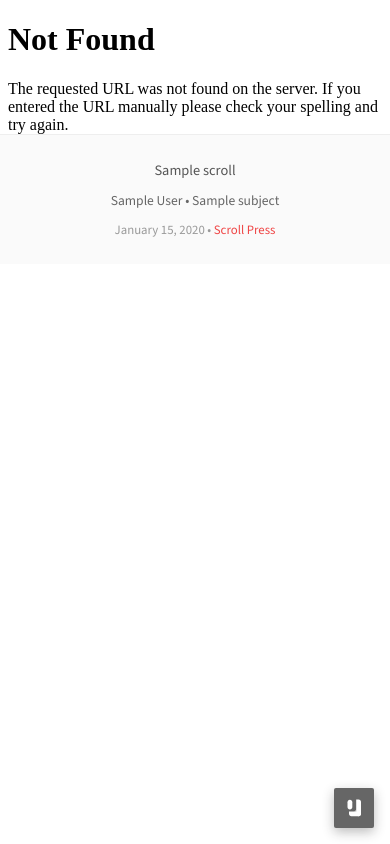
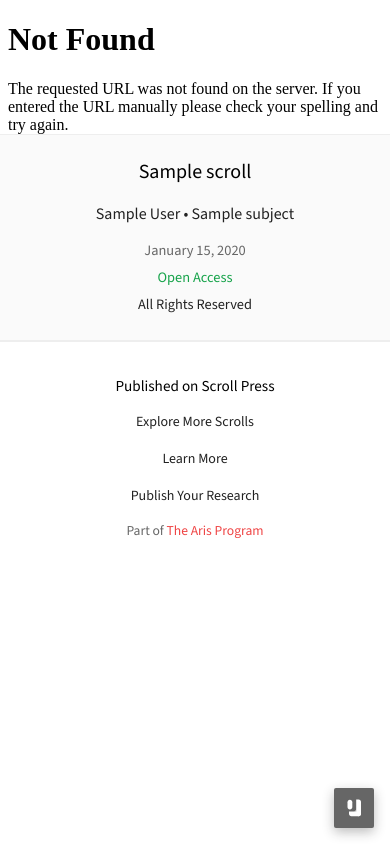
Before and after one commit to aris-pub/press, a Python web app: template app/templates/scroll.html in a window 390 px wide. Run offline with Jinja, Linux system fonts and the light colour scheme; the template is opened without the code that fills it: most values are stand-ins (such as "Sample title", 1, 10 or a date in 2020).

Commit message:
Implement strategic footer refresh with two-section design
Split scroll page footer into article metadata and platform attribution
sections following endorsed brands strategy and CMO recommendations.

Article Metadata Section:
- Display title, authors, subject with clear hierarchy
- Add Open Access badge and CC BY 4.0 license links
- Show publication date with proper spacing

Platform Attribution Section:
- "Published on Scroll Press" branding
- Strategic CTAs: Explore More Scrolls • Learn More • Publish Your Research
- Aris Program endorsement with coral link to aris.pub

Design Features:
- Two-tier background (gray metadata, white attribution)
- Clean color palette (green for Open Access, coral for Aris)
- Full dark mode support
- Mobile responsive with hidden bullets and vertical stacking
- Comprehensive E2E test coverage (6 tests)

Follows endorsed brands strategy where Scroll Press is the sub-brand
and Aris Program provides ecosystem credibility.

🤖 Generated with [Claude Code](https://claude.com/claude-code)

Co-Authored-By: Claude <noreply@anthropic.com>

```diff
--- a/app/templates/scroll.html
+++ b/app/templates/scroll.html
@@ -52,19 +52,39 @@
     ></iframe>
   </div>
 
-  <footer class="scroll-attribution">
-    <div class="attribution-title">
-      {% if scroll.title | length > 60 %}
-        {{ scroll.title[:60] }}...
+  <!-- Article Metadata Section -->
+  <section class="scroll-metadata">
+    <h2 class="metadata-title">{{ scroll.title }}</h2>
+    <div class="metadata-authors">
+      {{ scroll.authors }} • {{ scroll.subject.name }}
+    </div>
+    <div class="metadata-info">
+      <span>{{ scroll.created_at.strftime('%B %d, %Y') }}</span>
+      <span class="metadata-separator">•</span>
+      <span class="open-access-badge">Open Access</span>
+      <span class="metadata-separator">•</span>
+      {% if scroll.license == 'cc-by-4.0' %}
+        <a href="https://creativecommons.org/licenses/by/4.0/" target="_blank" rel="noopener noreferrer" class="license-link">CC BY 4.0</a>
       {% else %}
-        {{ scroll.title }}
+        <span class="license-text">All Rights Reserved</span>
       {% endif %}
     </div>
-    <div class="attribution-meta">
-      {{ scroll.authors }} • {{ scroll.subject.name }}
+  </section>
+
+  <!-- Platform Attribution Section -->
+  <footer class="scroll-platform">
+    <div class="platform-branding">
+      <a href="/" class="platform-link">Published on Scroll Press</a>
     </div>
-    <div class="attribution-footer">
-      {{ scroll.created_at.strftime('%B %d, %Y') }} • <a href="/" class="attribution-link">Scroll Press</a>
+    <div class="platform-ctas">
+      <a href="/" class="platform-cta">Explore More Scrolls</a>
+      <span class="cta-separator">•</span>
+      <a href="/about" class="platform-cta">Learn More</a>
+      <span class="cta-separator">•</span>
+      <a href="/upload" class="platform-cta">Publish Your Research</a>
+    </div>
+    <div class="platform-endorsement">
+      Part of <a href="https://aris.pub" target="_blank" rel="noopener noreferrer" class="aris-link">The Aris Program</a>
     </div>
   </footer>
 
@@ -167,42 +187,172 @@
   to { transform: rotate(360deg); }
 }
 
-.scroll-attribution {
-  padding: 1.5rem;
+/* Article Metadata Section */
+.scroll-metadata {
+  padding: 3rem 1.5rem;
   background: var(--gray-bg-light);
   border-top: 1px solid var(--border-light);
-  font-size: 0.85rem;
+  text-align: center;
+}
+
+.metadata-title {
+  font-size: 1.2rem;
+  font-weight: 500;
+  color: var(--black);
+  margin: 0 0 1rem 0;
+  line-height: 1.3;
+}
+
+.metadata-authors {
+  font-size: 1rem;
+  color: var(--gray-dark);
+  margin-bottom: 0.75rem;
+}
+
+.metadata-info {
+  font-size: 0.9rem;
   color: var(--gray);
+  display: flex;
+  align-items: center;
+  justify-content: center;
+  flex-wrap: wrap;
+  gap: 0.5rem;
+}
+
+.metadata-separator {
+  color: var(--gray-light);
+}
+
+.open-access-badge {
+  color: #16a34a;
+  font-weight: 500;
+}
+
+.license-link {
+  color: var(--gray);
+  text-decoration: none;
+  font-weight: 400;
+}
+
+.license-link:hover {
+  color: var(--gray-dark);
+  text-decoration: underline;
+}
+
+.license-text {
+  color: var(--gray-dark);
+  font-weight: 500;
+}
+
+/* Platform Attribution Section */
+.scroll-platform {
+  padding: 3rem 1.5rem 5rem;
+  background: var(--white);
+  border-top: 2px solid var(--border-light);
   text-align: center;
   display: flex;
   flex-direction: column;
-  gap: 0.5rem;
+  gap: 0.35rem;
 }
 
-.attribution-title {
-  font-size: 0.9rem;
-  font-weight: 500;
-  color: var(--gray-medium);
+.platform-branding {
+  font-size: 0.95rem;
 }
 
-.attribution-meta {
+.platform-link {
+  color: var(--black);
+  text-decoration: none;
+  font-weight: 500;
+}
+
+.platform-link:hover {
+  color: var(--red);
+}
+
+.platform-endorsement {
   font-size: 0.85rem;
   color: var(--gray);
 }
 
-.attribution-footer {
-  font-size: 0.8rem;
-  color: var(--gray-light);
-}
-
-.attribution-link {
+.aris-link {
   color: var(--red);
   text-decoration: none;
 }
 
-.attribution-link:hover {
+.aris-link:hover {
   color: var(--red-dark);
   text-decoration: underline;
+}
+
+.platform-ctas {
+  display: flex;
+  gap: 0.75rem;
+  justify-content: center;
+  flex-wrap: wrap;
+  align-items: center;
+}
+
+.cta-separator {
+  color: var(--gray-light);
+  font-size: 0.875rem;
+}
+
+.platform-cta {
+  color: var(--gray-dark);
+  text-decoration: none;
+  font-size: 0.875rem;
+  font-weight: 400;
+  transition: color 0.2s;
+  line-height: 1.2;
+  padding: 0.25rem 0;
+}
+
+.platform-cta:hover {
+  color: var(--red);
+  text-decoration: underline;
+}
+
+/* Dark mode support */
+[data-theme="dark"] .scroll-metadata {
+  background: var(--gray-darker);
+  border-top-color: var(--border-dark);
+}
+
+[data-theme="dark"] .metadata-title {
+  color: var(--white);
+}
+
+[data-theme="dark"] .metadata-authors {
+  color: var(--gray-lighter);
+}
+
+[data-theme="dark"] .metadata-info {
+  color: var(--gray-lighter);
+}
+
+[data-theme="dark"] .open-access-badge {
+  color: #4ade80;
+}
+
+[data-theme="dark"] .license-text {
+  color: var(--gray-lighter);
+}
+
+[data-theme="dark"] .scroll-platform {
+  background: #1a1a1a;
+  border-top-color: var(--border-dark);
+}
+
+[data-theme="dark"] .platform-link {
+  color: var(--white);
+}
+
+[data-theme="dark"] .platform-endorsement {
+  color: var(--gray-lighter);
+}
+
+[data-theme="dark"] .aris-link {
+  color: var(--red);
 }
 
 .fab {
@@ -337,14 +487,14 @@
 }
 
 .license-link {
-  color: var(--red);
+  color: var(--gray-dark);
   text-decoration: none;
   font-weight: 500;
   font-size: 0.9rem;
 }
 
 .license-link:hover {
-  color: var(--red-dark);
+  color: var(--black);
   text-decoration: underline;
 }
 
@@ -424,6 +574,45 @@ body.modal-open {
 
   .modal-actions {
     flex-direction: column;
+  }
+
+  /* Mobile footer styles */
+  .scroll-metadata {
+    padding: 1.5rem 1rem;
+  }
+
+  .metadata-title {
+    font-size: 1.25rem;
+  }
+
+  .metadata-info {
+    flex-direction: column;
+    gap: 0.25rem;
+  }
+
+  .metadata-separator {
+    display: none;
+  }
+
+  .scroll-platform {
+    padding: 2rem 1.5rem 4rem;
+    gap: 0.5rem;
+  }
+
+  .platform-ctas {
+    flex-direction: column;
+    width: 100%;
+    gap: 0.25rem;
+  }
+
+  .cta-separator {
+    display: none;
+  }
+
+  .platform-cta {
+    width: 100%;
+    justify-content: center;
+    padding: 0.5rem 0;
   }
 }
 </style>
```
Also changed, not shown: tests/e2e/test_footer_refresh.py (added, +238 -0 lines).
